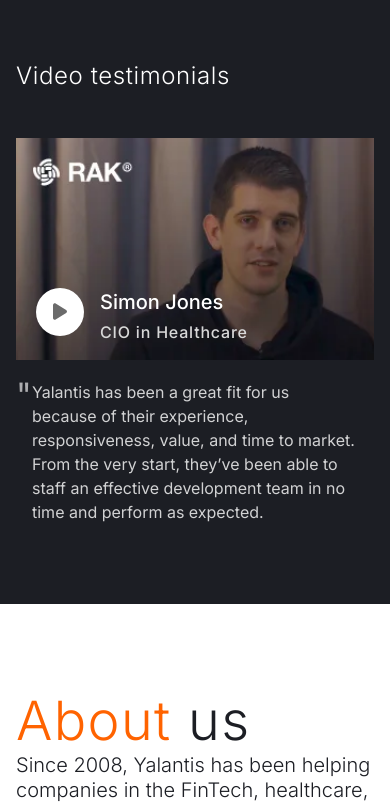
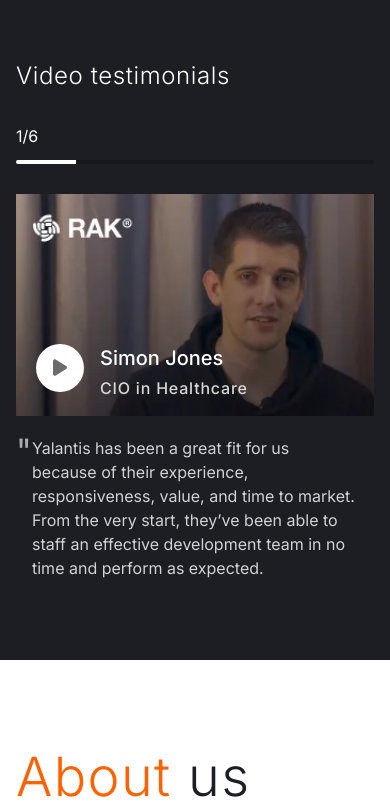
Before and after one commit to ductan004/yalantis-clone, a Next.js app: page / in a window 390 px wide. Shown: the part 2600-3405 px from the top of the page. Built offline with nearby package versions, Linux system fonts and the light colour scheme.

Commit message:
(Moblie) Updated pagination in review videos and case-studies

```diff
--- a/app/components/CaseStudies.tsx
+++ b/app/components/CaseStudies.tsx
@@ -1,7 +1,7 @@
-"use client";
+"use client"; // Ensure this component runs on the client-side
 
 import { Swiper, SwiperSlide } from "swiper/react";
-import { Navigation } from "swiper/modules";
+import { Navigation, Pagination } from "swiper/modules";
 import "swiper/css";
 import "swiper/css/navigation";
 import Image from "next/image";
@@ -89,6 +89,8 @@
   ];
 
   return (
+    <div>
+      <div className="swiper-paginationCase mt-4 lg:hidden"></div>
       <Swiper
         spaceBetween={0}
         slidesPerView={1}
@@ -96,6 +98,20 @@
         navigation={{
           nextEl: ".case-next",
           prevEl: ".case-prev",
+        }}
+        pagination={{
+          el: ".swiper-paginationCase",
+          type: "custom",
+          clickable: true,
+          renderCustom: (swiper, current, total) => {
+            const progress = (current / total) * 100;
+            return `
+                <div class="fraction-pagination">${current}/${total}</div>
+                <div class="progressbar-pagination mt-3">
+                  <div class="progressbar-fill" style="width:${progress}%"></div>
+                </div>
+              `;
+          },
         }}
         breakpoints={{
           1024: {
@@ -105,7 +121,7 @@
             slidesPerView: 4,
           },
         }}
-      modules={[Navigation]}
+        modules={[Navigation, Pagination]}
         className="case-list mt-10 pb-20 "
       >
         {caseList.map((study, index) => (
@@ -158,6 +174,7 @@
           </SwiperSlide>
         ))}
       </Swiper>
+    </div>
   );
 };
 
--- a/app/components/VideoReviews.tsx
+++ b/app/components/VideoReviews.tsx
@@ -1,7 +1,7 @@
 "use client"; // Ensure this component runs on the client-side
 
 import { Swiper, SwiperSlide } from "swiper/react";
-import { Navigation } from "swiper/modules";
+import { Navigation, Pagination } from "swiper/modules";
 import "swiper/css";
 import "swiper/css/navigation";
 import Image from "next/image";
@@ -49,6 +49,7 @@
 
   return (
     <div className="md:gap-8 xl:gap-14 relative pr-0 lg:pr-28 xl:pr-36">
+      <div className="swiper-pagination mt-4 lg:hidden"></div>
       <Swiper
         spaceBetween={30} // Space between slides
         slidesPerView={1} // Number of slides visible in the viewport
@@ -57,6 +58,20 @@
         navigation={{
           nextEl: ".video-button-next",
           prevEl: ".video-button-prev",
+        }}
+        pagination={{
+          el: ".swiper-pagination",
+          type: "custom",
+          clickable: true,
+          renderCustom: (swiper, current, total) => {
+            const progress = (current / total) * 100;
+            return `
+                <div class="fraction-pagination">${current}/${total}</div>
+                <div class="progressbar-pagination mt-3">
+                  <div class="progressbar-fill" style="width:${progress}%"></div>
+                </div>
+              `;
+          },
         }}
         breakpoints={{
           1024: {
@@ -68,7 +83,7 @@
             slidesPerGroup: 3,
           },
         }}
-        modules={[Navigation]}
+        modules={[Navigation, Pagination]}
         className="review-list mt-[30px] md:mr-8"
       >
         {reviews.map((review, index) => (
--- a/app/globals.css
+++ b/app/globals.css
@@ -82,3 +82,19 @@
 /* .review-item {
   width: calc(33.33% - 16px);
 } */
+
+/* Custom styles for Swiper pagination */
+
+.progressbar-pagination {
+  position: relative;
+  height: 4px;
+  background-color: rgba(0, 0, 0, 0.2);
+  border-radius: 2px;
+  overflow: hidden;
+}
+
+.progressbar-fill {
+  height: 100%;
+  background-color: white; /* Customize fill color */
+  transition: width 0.3s ease;
+}
```
Lines whose indentation alone changed are shown as unchanged.
